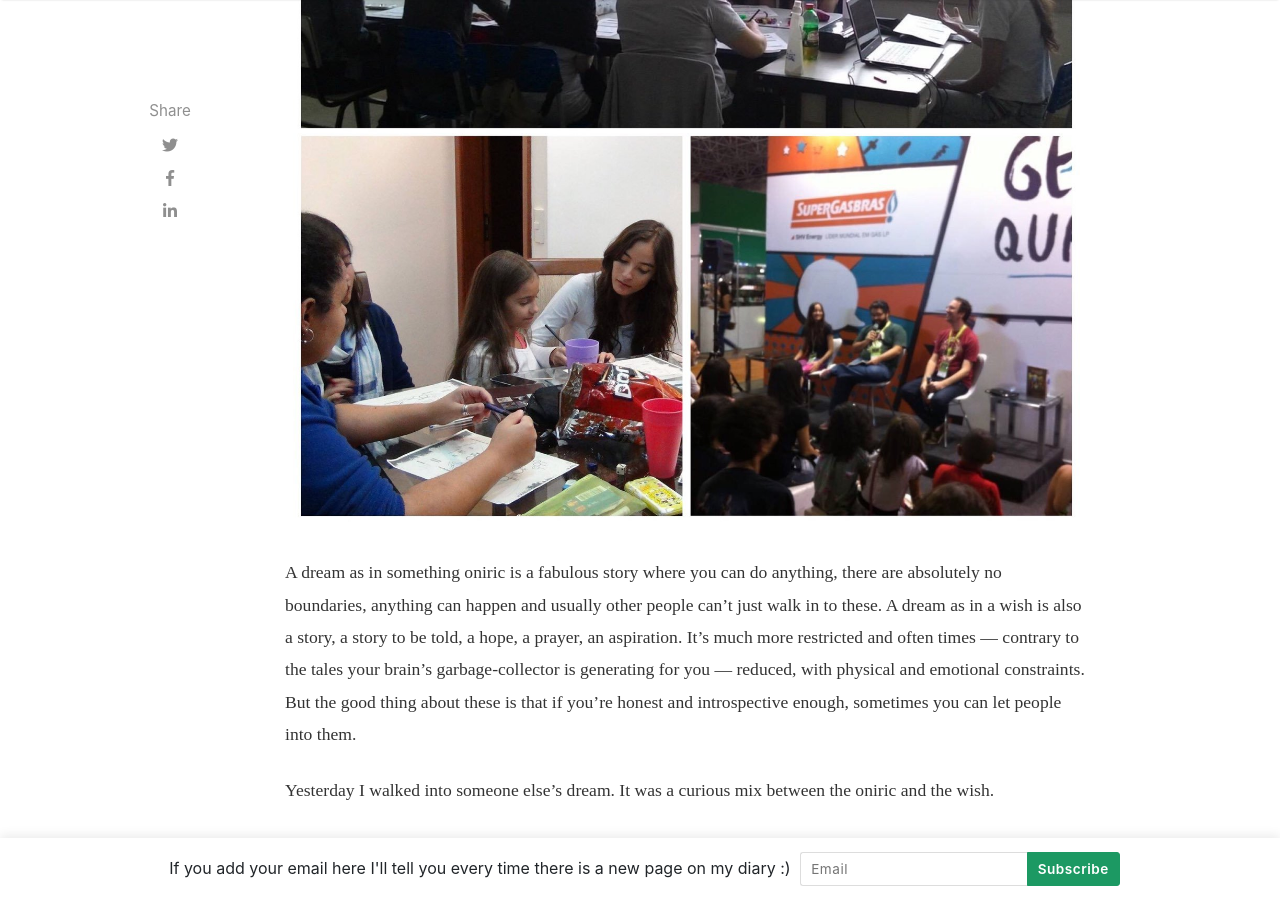
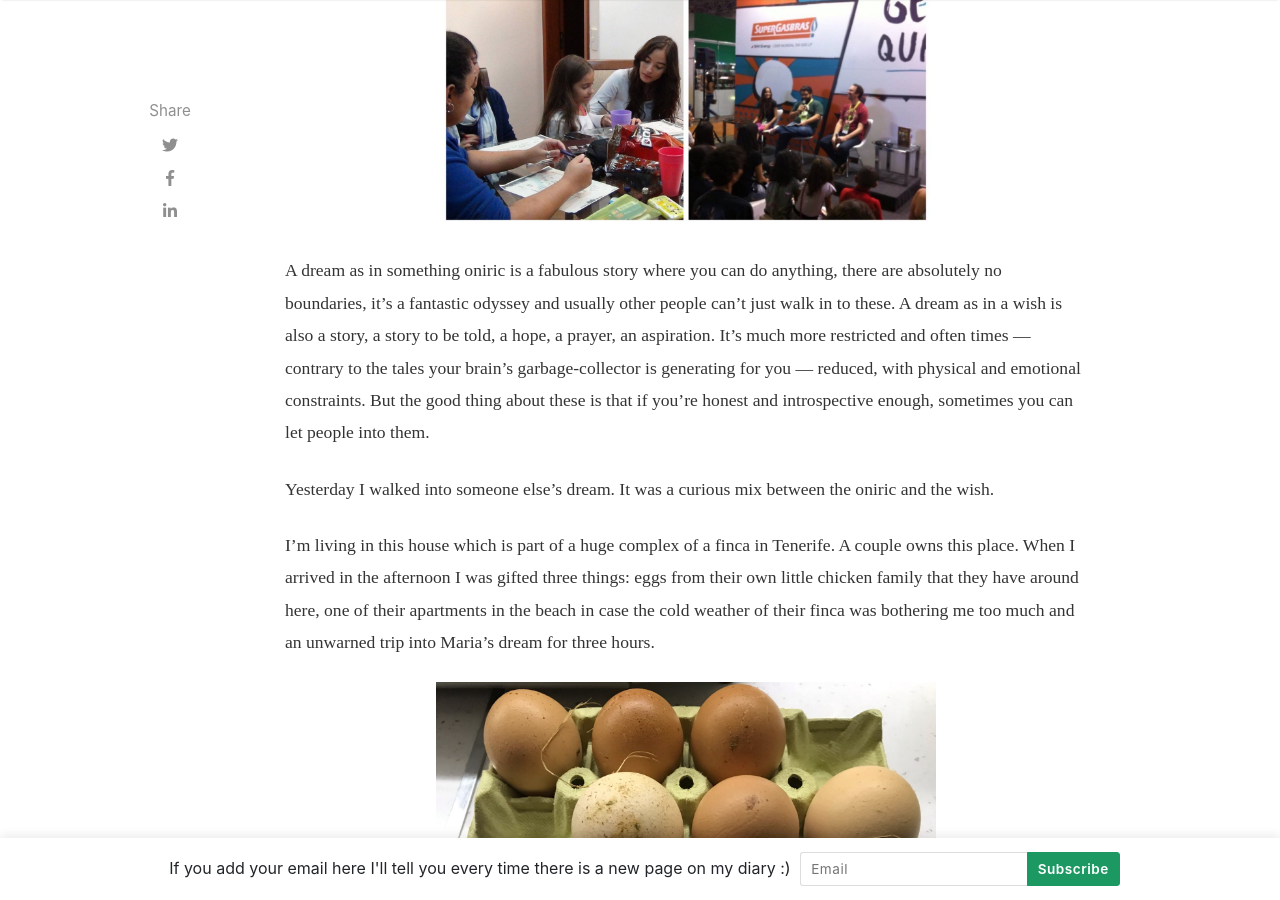
Before and after one commit to wireless-hippie/wireless-hippie.github.io, a Jekyll site: the page built from _posts/2021-03-09-to-walk-in-anothers-dream.md, in a window 1280 px wide and 900 px high, scrolled down 1091 px. Built offline with Jekyll 4.4.1, drawn with Linux system fonts in a browser that asks for light colours; nearby versions of some CDN libraries; some of the changed text lies outside the part shown.

Commit message:
Adjust dream

```diff
--- a/_posts/2021-03-09-to-walk-in-anothers-dream.md
+++ b/_posts/2021-03-09-to-walk-in-anothers-dream.md
@@ -12,15 +12,21 @@
 
 I always loved stories, and that's probably the reason why I invested so much time developing a [Role Playing Game group for girls](https://www.facebook.com/rpgirlslife) back in my city instead of studying Electromagnetism for my Electrical Engineering's degree. I love to tell stories, hear stories, be part of stories. And a dream is a story.
 
-![My Image](/assets/images/tenerife/rpgirls.jpeg)
 
-A dream as in something oniric is a fabulous story where you can do anything, there are absolutely no boundaries, anything can happen and usually other people can't just walk in to these. A dream as in a wish is also a story, a story to be told, a hope, a prayer, an aspiration. It's much more restricted and often times — contrary to the tales your brain's garbage-collector is generating for you — reduced, with physical and emotional constraints. But the good thing about these is that if you're honest and introspective enough, sometimes you can let people into them.
+<img src="/assets/images/tenerife/rpgirls.jpeg" width="500" style="  display: block;
+  margin-left: auto;
+  margin-right: auto;" />
+
+A dream as in something oniric is a fabulous story where you can do anything, there are absolutely no boundaries, it's a fantastic odyssey and usually other people can't just walk in to these. A dream as in a wish is also a story, a story to be told, a hope, a prayer, an aspiration. It's much more restricted and often times — contrary to the tales your brain's garbage-collector is generating for you — reduced, with physical and emotional constraints. But the good thing about these is that if you're honest and introspective enough, sometimes you can let people into them.
 
 Yesterday I walked into someone else's dream. It was a curious mix between the oniric and the wish.
 
 I'm living in this house which is part of a huge complex of a finca in Tenerife. A couple owns this place. When I arrived in the afternoon I was gifted three things: eggs from their own little chicken family that they have around here, one of their apartments in the beach in case the cold weather of their finca was bothering me too much and an unwarned trip into Maria's dream for three hours.
 
-![My Image](/assets/images/tenerife/eggs.jpeg)
+
+<img src="/assets/images/tenerife/eggs.jpeg" width="500" style="  display: block;
+  margin-left: auto;
+  margin-right: auto;" />
 
 Maria is an artist and this is me trying to remember and summarize what she said about how her creative process works: "Sometimes I see things, and I know that there's a story to be told about them. And sometimes I don't know which story is it, so I study, I read and I research until I understand this story. Once I did I can transfer my dreams into reality." This is not only the most amazing form of learning, in my opinion, but also an incredible way of creating artifacts of your deeds.
 
@@ -29,7 +35,10 @@
 
 I always understood the importance of seeing the results of your actions towards building dreams. The importance of being grateful and caring about your little achievements. I even [tattoed something on myself](https://www.deviantart.com/marimeireles) this weekend to try to keep it more present in my life.
 
-![My Image](/assets/images/tenerife/tatu.jpeg)
+
+<img src="/assets/images/tenerife/tatu.jpeg" width="250" style="  display: block;
+  margin-left: auto;
+  margin-right: auto;" />
 
 But sometimes it's really hard to keep track of the path you went through. Either because these achievements are really small or really spaced or sometimes really hard to see because of their abstract nature. Walking into Maria's dreams I could see beautiful works of art entangled with fascinating stories that were physical tokens of her dreams. I walked amidst, I saw, I heard, I felt, her hopes, her prayers, her interests, her dragons, her kids, her loves.
 
@@ -41,6 +50,6 @@
 
 P.S.: I can't condense the experience I had in more details with my broken English. I can't honour it so I won't. It's Maria's dreams and I was just a guest for a couple of hours. I hope you can come and experience it yourself one day too.
 
-Here are some bonus photos of the nature surroundings:
+P.P.S: Here are some bonus photos of the nature surroundings:
 
 ![My Image](/assets/images/tenerife/outside.jpeg)
```
